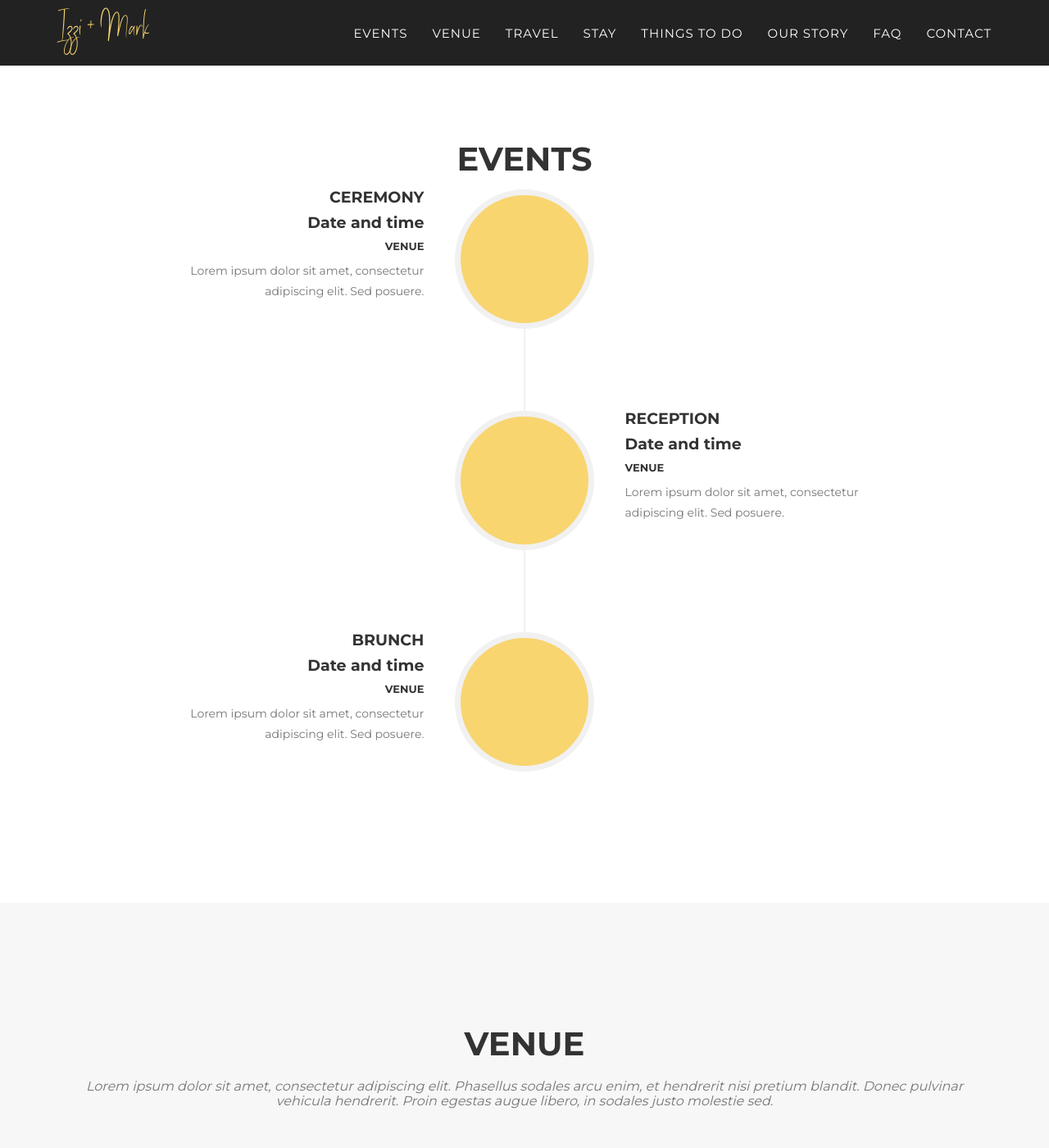
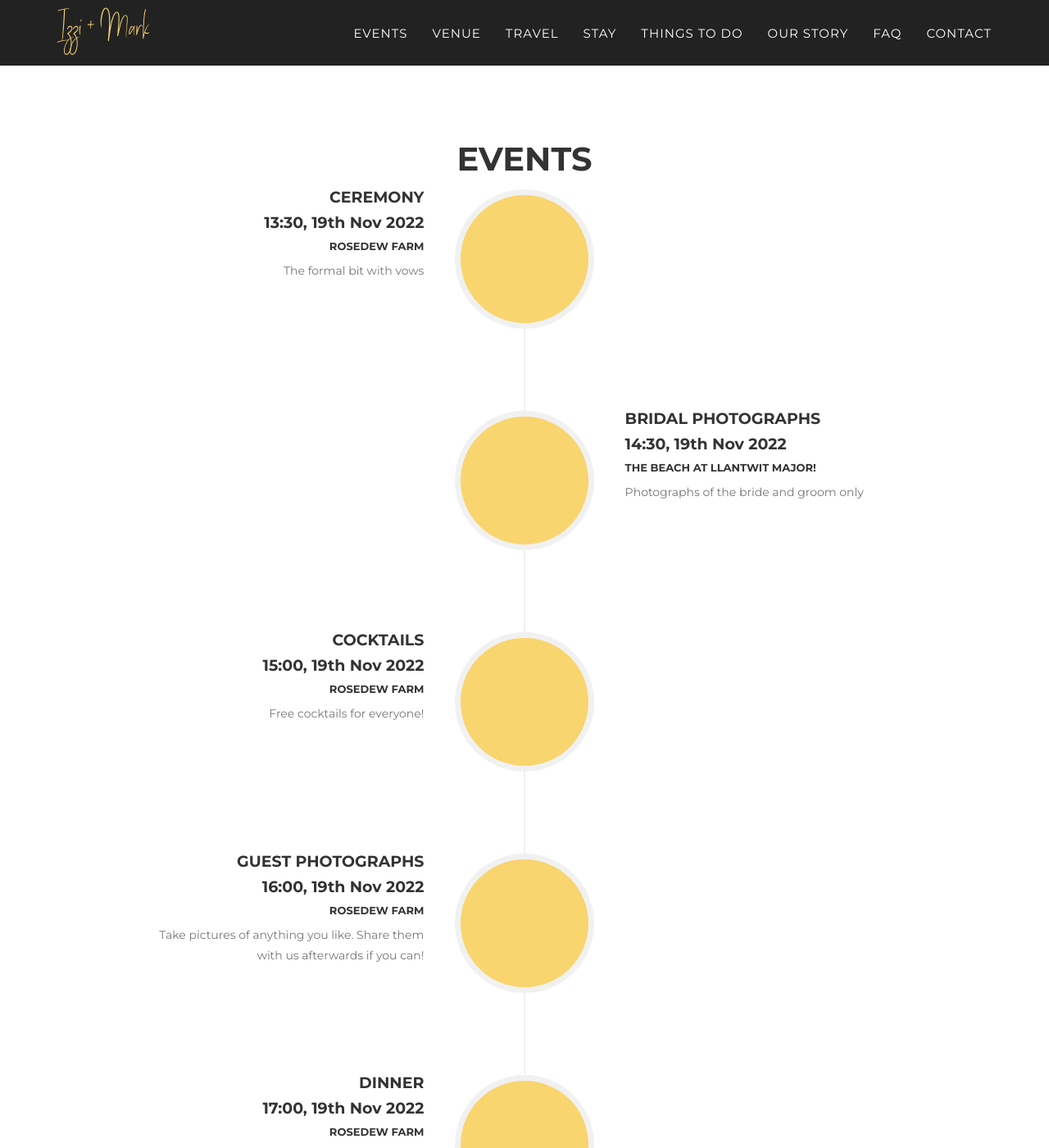
Before and after one commit to horlixuk/monstersofwedrock, a Jekyll site: the page built from index.html, in a window 1280 px wide and 1400 px high, scrolled down 821 px. Shown: the whole window at 82% size. Built offline with Jekyll 4.4.1, drawn with Linux system fonts in a browser that asks for light colours; some web fonts are replaced; some of the changed text lies outside the part shown.

Commit message:
background contact us image change and added events detail

```diff
--- a/_includes/en_data/events.html
+++ b/_includes/en_data/events.html
@@ -16,11 +16,11 @@
                         <div class="timeline-panel">
                             <div class="timeline-heading">
                                 <h4>Ceremony</h4>
-                                <h4 class="subheading">Date and time</h4>
-                                <h6>Venue</h6>
+                                <h4 class="subheading">13:30, 19th Nov 2022</h4>
+                                <h6>Rosedew Farm</h6>
                             </div>
                             <div class="timeline-body">
-                                <p class="text-muted">Lorem ipsum dolor sit amet, consectetur adipiscing elit. Sed posuere.</p>
+                                <p class="text-muted">The formal bit with vows</p>
                             </div>
                         </div>
                     </li>
@@ -30,12 +30,12 @@
                         </div>
                         <div class="timeline-panel">
                             <div class="timeline-heading">
-                                <h4>Reception</h4>
-                                <h4 class="subheading">Date and time</h4>
-                                <h6>Venue</h6>
+                                <h4>Bridal photographs</h4>
+                                <h4 class="subheading">14:30, 19th Nov 2022</h4>
+                                <h6>The beach at Llantwit Major!</h6>
                             </div>
                             <div class="timeline-body">
-                                <p class="text-muted">Lorem ipsum dolor sit amet, consectetur adipiscing elit. Sed posuere.</p>
+                                <p class="text-muted">Photographs of the bride and groom only</p>
                             </div>
                         </div>
                     </li>
@@ -45,12 +45,117 @@
                         </div>
                         <div class="timeline-panel">
                             <div class="timeline-heading">
-                                <h4>Brunch</h4>
-                                <h4 class="subheading">Date and time</h4>
-                                <h6>Venue</h6>
+                                <h4>Cocktails</h4>
+                                <h4 class="subheading">15:00, 19th Nov 2022</h4>
+                                <h6>Rosedew Farm</h6>
                             </div>
                             <div class="timeline-body">
-                                <p class="text-muted">Lorem ipsum dolor sit amet, consectetur adipiscing elit. Sed posuere.</p>
+                                <p class="text-muted">Free cocktails for everyone!</p>
+                            </div>
+                        </div>
+                    </li>
+                    <li>
+                        <div class="timeline-image">
+                            <img class="img-circle img-responsive" src="/wedding-template/img/events/3.png" alt="">
+                        </div>
+                        <div class="timeline-panel">
+                            <div class="timeline-heading">
+                                <h4>Guest photographs</h4>
+                                <h4 class="subheading">16:00, 19th Nov 2022</h4>
+                                <h6>Rosedew Farm</h6>
+                            </div>
+                            <div class="timeline-body">
+                                <p class="text-muted">Take pictures of anything you like. Share them with us afterwards if you can!</p>
+                            </div>
+                        </div>
+                    </li>
+                    <li>
+                        <div class="timeline-image">
+                            <img class="img-circle img-responsive" src="/wedding-template/img/events/3.png" alt="">
+                        </div>
+                        <div class="timeline-panel">
+                            <div class="timeline-heading">
+                                <h4>Dinner</h4>
+                                <h4 class="subheading">17:00, 19th Nov 2022</h4>
+                                <h6>Rosedew Farm</h6>
+                            </div>
+                            <div class="timeline-body">
+                                <p class="text-muted">Veggie food for everyone!</p>
+                            </div>
+                        </div>
+                    </li>
+                    <li>
+                        <div class="timeline-image">
+                            <img class="img-circle img-responsive" src="/wedding-template/img/events/3.png" alt="">
+                        </div>
+                        <div class="timeline-panel">
+                            <div class="timeline-heading">
+                                <h4>Speeches and desert</h4>
+                                <h4 class="subheading">19:00, 19th Nov 2022</h4>
+                                <h6>Rosedew Farm</h6>
+                            </div>
+                            <div class="timeline-body">
+                                <p class="text-muted">I hope you've prepared something to say..</p>
+                            </div>
+                        </div>
+                    </li>
+                    <li>
+                        <div class="timeline-image">
+                            <img class="img-circle img-responsive" src="/wedding-template/img/events/3.png" alt="">
+                        </div>
+                        <div class="timeline-panel">
+                            <div class="timeline-heading">
+                                <h4>Cut the cake</h4>
+                                <h4 class="subheading">19:45, 19th Nov 2022</h4>
+                                <h6>Rosedew Farm</h6>
+                            </div>
+                            <div class="timeline-body">
+                                <p class="text-muted">If Barney hasn't already found and eaten it...</p>
+                            </div>
+                        </div>
+                    </li>
+                    <li>
+                        <div class="timeline-image">
+                            <img class="img-circle img-responsive" src="/wedding-template/img/events/3.png" alt="">
+                        </div>
+                        <div class="timeline-panel">
+                            <div class="timeline-heading">
+                                <h4>Dancing</h4>
+                                <h4 class="subheading">20:00, 19th Nov 2022</h4>
+                                <h6>Rosedew Farm</h6>
+                            </div>
+                            <div class="timeline-body">
+                                <p class="text-muted">Dancing, moshing, bouncing up and down, circle stomping...you decide!</p>
+                            </div>
+                        </div>
+                    </li>
+                    <li>
+                        <div class="timeline-image">
+                            <img class="img-circle img-responsive" src="/wedding-template/img/events/3.png" alt="">
+                        </div>
+                        <div class="timeline-panel">
+                            <div class="timeline-heading">
+                                <h4>Late night food served</h4>
+                                <h4 class="subheading">21:30, 19th Nov 2022</h4>
+                                <h6>Rosedew Farm</h6>
+                            </div>
+                            <div class="timeline-body">
+                                <p class="text-muted">Pizza for those that need more fuel to carry on a bit longer</p>
+                            </div>
+                        </div>
+                    </li>
+                    <li>
+                        <div class="timeline-image">
+                            <img class="img-circle img-responsive" src="/wedding-template/img/events/3.png" alt="">
+                        </div>
+                        <div class="timeline-panel">
+                            <div class="timeline-heading">
+                                <h4>Collapse into bed</h4>
+                                <h4 class="subheading">00:00, 19th Nov 2022</h4>
+                                <h6>Rosedew Farm</h6>
+                            </div>
+                            <div class="timeline-body">
+                                <p class="text-muted">Sleep well. Best of luck with the hangover</p>
                             </div>
                         </div>
                     </li>
```
Also changed, not shown: img/backgrounds/contact-bg.jpg (renamed from img/backgrounds/steelhouse pic.jpg), 1 other file.
